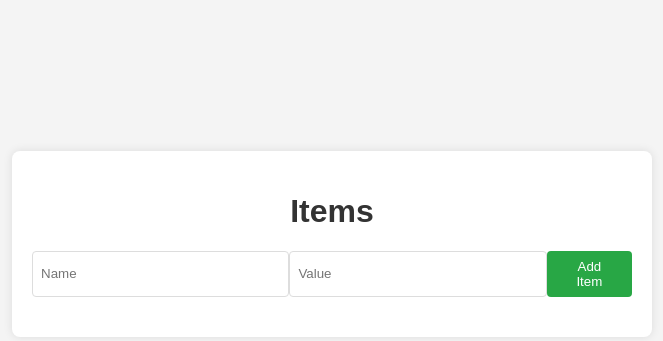
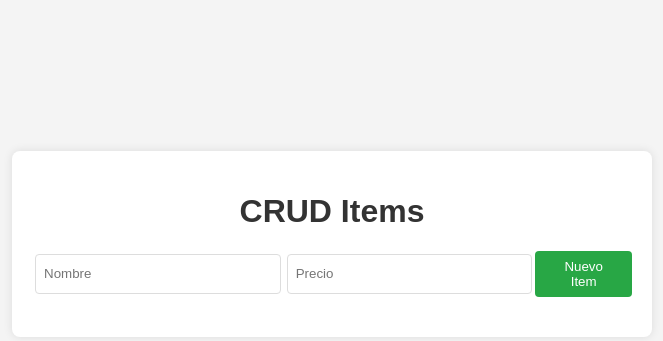
Before and after one commit to NestorFabianCabrera/practice_swarm_mongodb, a Flask app: page / in a window 1280 px wide. Shown: the part 156-497 px from the top of the page, without its empty margins (308-971 px from the left). Run offline with Flask 3, Linux system fonts and the light colour scheme; data that the repository does not hold is empty; some libraries are stand-ins or nearby versions.

Commit message:
Funcional en Compose

```diff
--- a/templates/index.html
+++ b/templates/index.html
@@ -3,7 +3,7 @@
 <head>
     <meta charset="UTF-8">
     <meta name="viewport" content="width=device-width, initial-scale=1.0">
-    <title>CRUD with Flask and MongoDB</title>
+    <title>CRUD Simio</title>
     <style>
         body {
             font-family: Arial, sans-serif;
@@ -61,35 +61,48 @@
         }
         ul li form {
             margin: 0;
+            display: flex;
         }
         ul li form button {
             background-color: #dc3545;
-            margin-left: 5px;
+            margin-left: 10px;
+            border: none;
+            border-radius: 4px;
+            padding: 8px 12px;
+            cursor: pointer;
+            color: white;
         }
         ul li form input[type="text"] {
             width: auto;
-            margin-right: 5px;
+            margin-right: 10px;
+            padding: 8px;
+            border: 1px solid #ddd;
+            border-radius: 4px;
+        }
+        .asd1 {
+            margin: 3px;
         }
     </style>
 </head>
 <body>
     <div class="container">
-        <h1>Items</h1>
+        <h1>CRUD Items</h1>
         <form action="/add" method="post">
-            <input type="text" name="name" placeholder="Name" required>
-            <input type="text" name="value" placeholder="Value" required>
-            <button type="submit">Add Item</button>
+            <input type="text" name="name" placeholder="Nombre" required class="asd1">
+            <input type="text" name="value" placeholder="Precio" required class="asd1">
+            <button type="submit">Nuevo Item</button>
         </form>
+
         <ul>
             {% for item in items %}
                 <li>
-                    <form action="/edit/{{ item._id }}" method="post" style="display:inline;">
+                    <form action="/edit/{{ item._id }}" method="post">
                         <input type="text" name="name" value="{{ item.name }}" required>
                         <input type="text" name="value" value="{{ item.value }}" required>
-                        <button type="submit">Edit</button>
+                        <button type="submit" style="background-color: #007bff;">Editar Item</button>
                     </form>
-                    <form action="/delete/{{ item._id }}" method="post" style="display:inline;">
-                        <button type="submit">Delete</button>
+                    <form action="/delete/{{ item._id }}" method="post">
+                        <button type="submit">Eliminar</button>
                     </form>
                 </li>
             {% endfor %}
```
